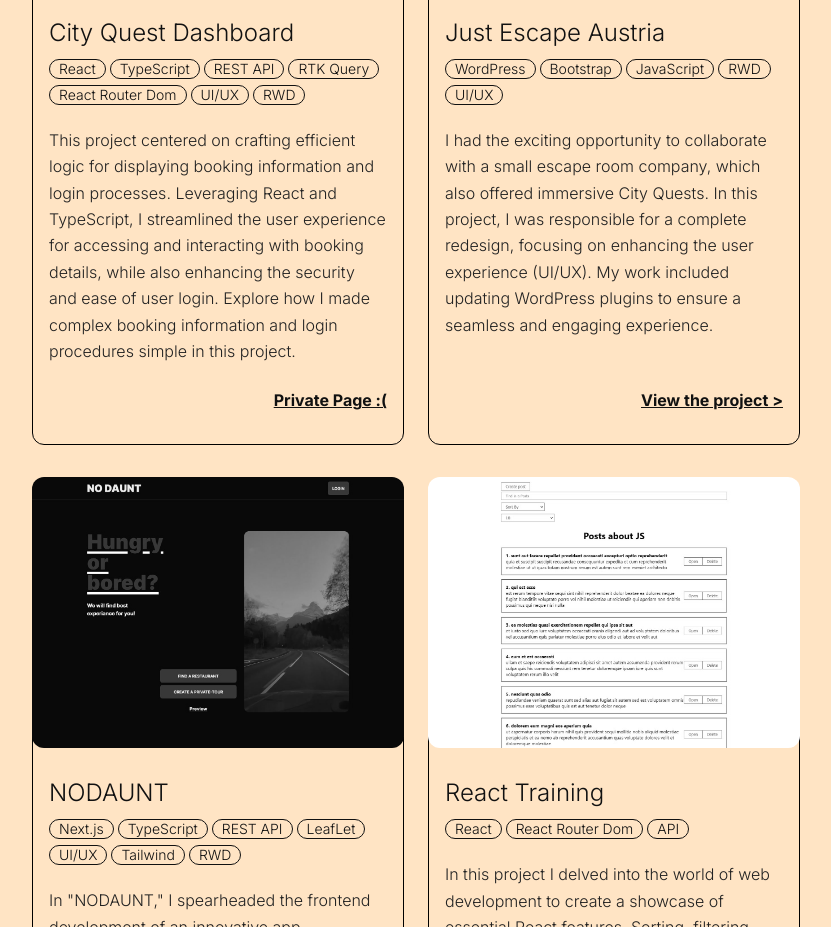
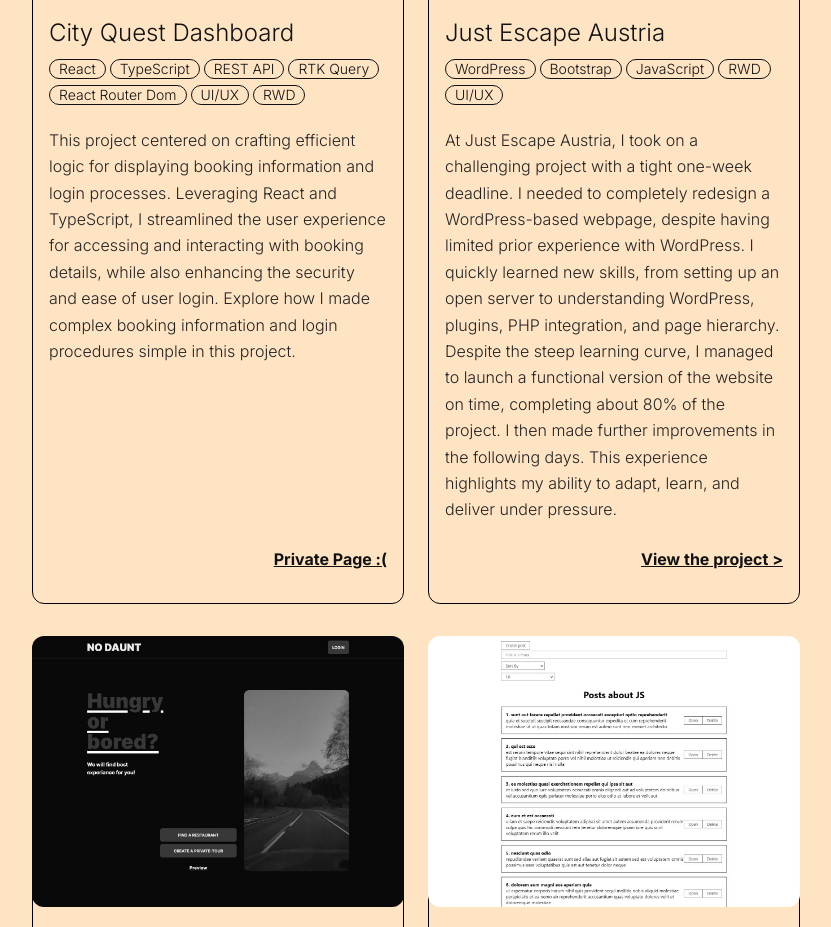
Before and after one commit to markkunitski/portfolio, a Next.js app: page / in a window 1280 px wide. Shown: the part 2000-2927 px from the top of the page, without its empty margins (224-1055 px from the left). Built offline with nearby package versions, Linux system fonts and the light colour scheme.

Commit message:
05.11 0.51v

```diff
--- a/src/app/components/Projects.jsx
+++ b/src/app/components/Projects.jsx
@@ -61,12 +61,17 @@ const Projects = () => {
               <div className="badge badge-outline ">RWD</div>
               <div className="badge badge-outline ">UI/UX</div>
               <p className="mb-6 mt-4">
-                I had the exciting opportunity to collaborate with a small
-                escape room company, which also offered immersive City Quests.
-                In this project, I was responsible for a complete redesign,
-                focusing on enhancing the user experience (UI/UX). My work
-                included updating WordPress plugins to ensure a seamless and
-                engaging experience.
+                At Just Escape Austria, I took on a challenging project with a
+                tight one-week deadline. I needed to completely redesign a
+                WordPress-based webpage, despite having limited prior experience
+                with WordPress. I quickly learned new skills, from setting up an
+                open server to understanding WordPress, plugins, PHP
+                integration, and page hierarchy. Despite the steep learning
+                curve, I managed to launch a functional version of the website
+                on time, completing about 80% of the project. I then made
+                further improvements in the following days. This experience
+                highlights my ability to adapt, learn, and deliver under
+                pressure.
               </p>
             </div>
 
--- a/src/app/components/ProjectsPL.jsx
+++ b/src/app/components/ProjectsPL.jsx
@@ -62,12 +62,18 @@ const Projects = () => {
               <div className="badge badge-outline ">RWD</div>
               <div className="badge badge-outline ">UI/UX</div>
               <p className="mb-6 mt-4">
-                Miałem ekscytującą okazję do współpracy z niewielką firmą
-                prowadzącą escape roomy, oferującą także immersyjne City Quests.
-                W tym projekcie byłem odpowiedzialny za kompletny redesign,
-                skupiając się na poprawie jakości doświadczenia użytkownika
-                (UI/UX). Moja praca obejmowała aktualizację wtyczek WordPress,
-                aby zapewnić płynne i angażujące doświadczenie.
+                W Just Escape Austria podjąłem się trudnego projektu z napiętym
+                terminem, wynoszącym zaledwie jeden tydzień. Musiałem całkowicie
+                przeprojektować stronę opartą na WordPressie, pomimo
+                ograniczonej wcześniejszej wiedzy na ten temat. Szybko nabyłem
+                nowe umiejętności, od zakładania serwera otwartego po
+                zrozumienie WordPressa, wtyczek, integracji z PHP i hierarchii
+                stron. Mimo stromej krzywej nauki udało mi się uruchomić
+                funkcjonalną wersję strony na czas, co stanowiło około 80%
+                projektu. Następnie dokonałem dalszych ulepszeń w kolejnych
+                dniach. To doświadczenie podkreśla moją zdolność do
+                dostosowywania się, nauki i dostarczania rezultatów pod presją
+                terminów.
               </p>
             </div>
 
```
